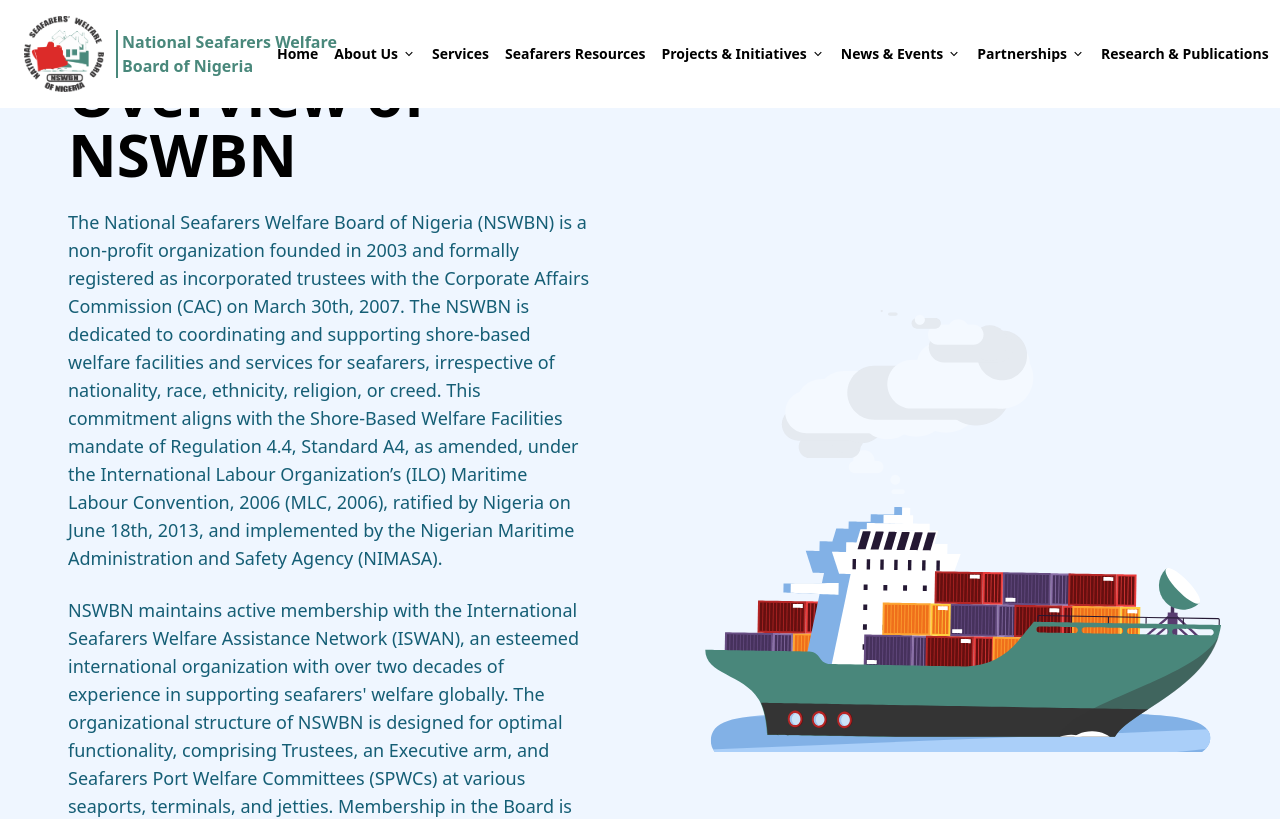
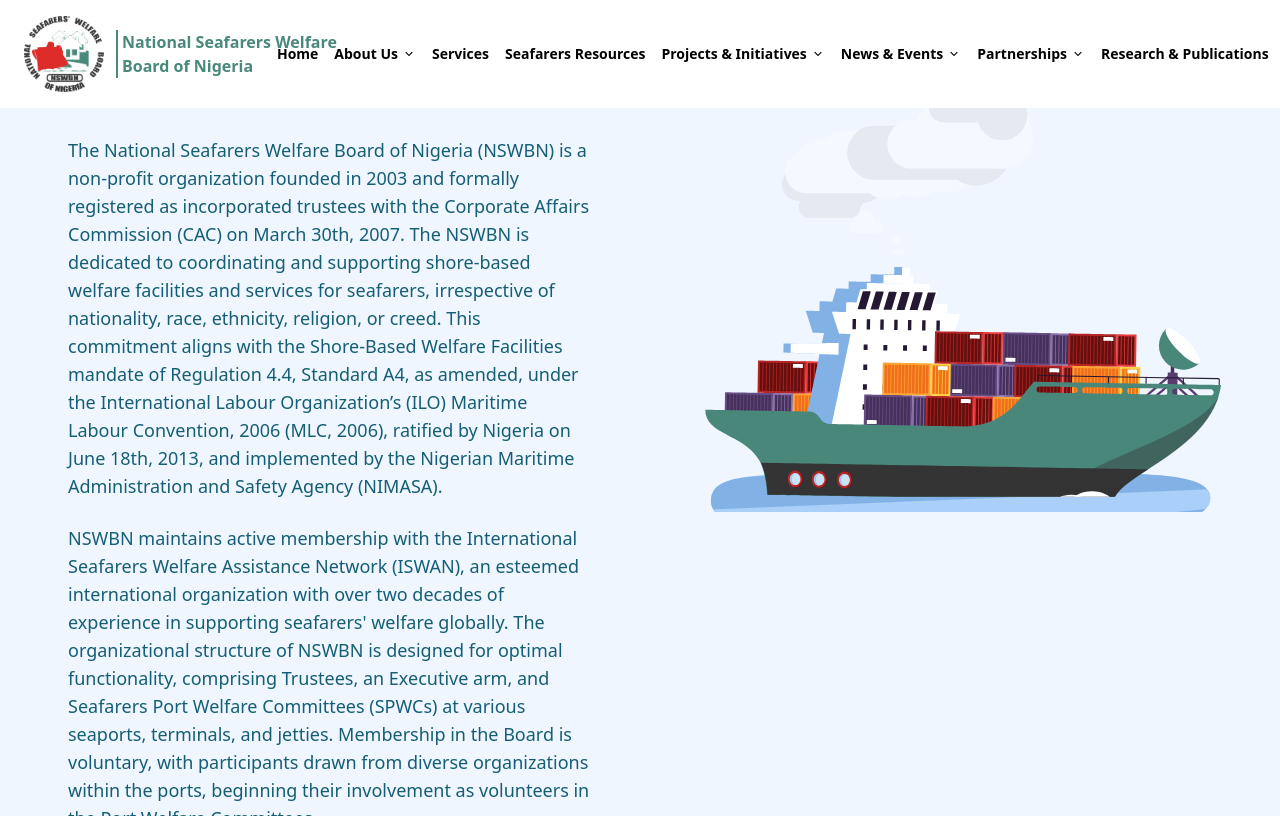
Before and after one commit to web3normad/NSWBN-Website, a React (Vite) app: page / in a window 1280 px wide. Shown: the top 819 px of the page. Built offline with nearby package versions, Linux system fonts and the light colour scheme.

Commit message:
Adjustments to the hero page

```diff
--- a/src/components/Hero.jsx
+++ b/src/components/Hero.jsx
@@ -10,12 +10,11 @@
 
   return (
 
-    <div className="flex flex-col md:flex-row items-center justify-between mt-24 w-full h-screen z-auto bg-blue-50 scroll-smooth overflow-y-hidden md:overflow-y-hidden  px-5 hover:overflow-y-none custom-scrollbar">
-
+<div className="flex flex-col md:flex-row items-center justify-between mt-28 md:mt-4 w-full h-screen z-auto bg-blue-50 scroll-smooth overflow-y-hidden md:overflow-y-hidden  px-5 hover:overflow-y-none">
       {/* Content Section */}
-      <div className="flex flex-col justify-center items-start z-2 mt-36 md:mt-0 md:w-1/2">
+      <div className="flex justify-center items-center z-2 pt-4  md:mt-0 md:w-1/2">
         <div className="px-4 md:px-12">
-          <h1 className="text-2xl sm:text-3xl text-logoColor md:text-5xl lg:text-6xl font-bold leading-tight mb-6">
+          <h1 className="text-2xl sm:text-3xl text-logoColor  md:text-5xl lg:text-6xl font-bold leading-tight mb-6">
             Overview of NSWBN
           </h1>
           <p className="text-base sm:text-lg md:text-lg text-cyan-800 mb-4 sm:mb-6">
@@ -28,7 +27,7 @@
       </div>
 
       {/* Animation Section */}
-      <div className="flex justify-center items-center w-full md:w-1/2 h-full mt-5  md:mt-0">
+      <div className="hidden mb-80 md:block md:w-1/2 h-full">
         <Lottie animationData={animationData} className="w-full h-full object-contain" loop={true} />
       </div>
     </div>
```
